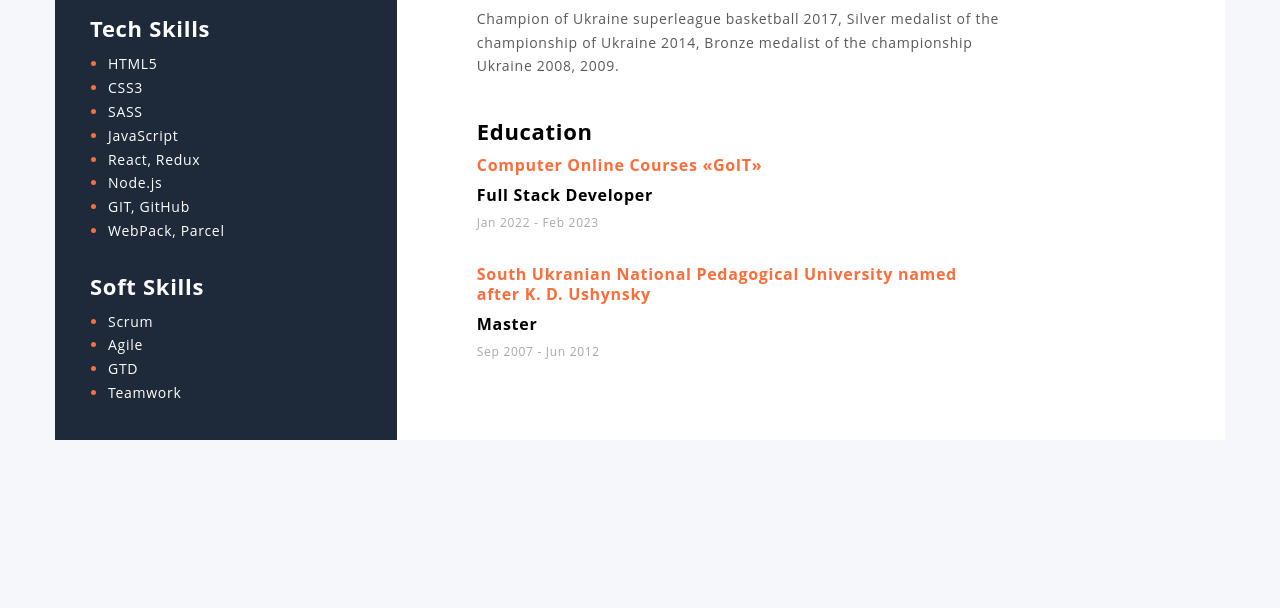
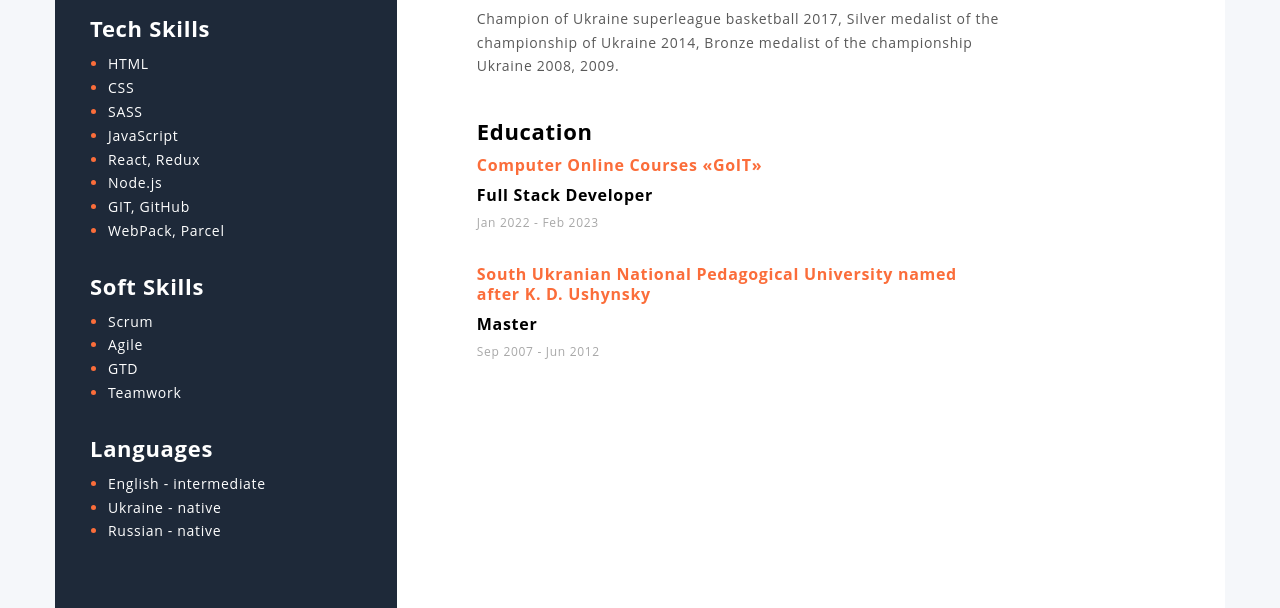
Before and after one commit to uncle-Stas/resume, a plain HTML site: page index.html in a window 1280 px wide. Shown: the part 665-1273 px from the top of the page. Before the commit the page ends 1105 px from the top, so only its background shows below. Drawn offline with nearby package versions, Linux system fonts and the light colour scheme.

Commit message:
added languages

```diff
--- a/index.html
+++ b/index.html
@@ -79,8 +79,8 @@
           <!--Раздел Tech Skills-->
           <h2 class="secondary-title">Tech Skills</h2>
           <ul class="tech-skills__list">
-            <li class="skills__item">HTML5</li>
-            <li class="skills__item">CSS3</li>
+            <li class="skills__item">HTML</li>
+            <li class="skills__item">CSS</li>
             <li class="skills__item">SASS</li>
             <li class="skills__item">JavaScript</li>
             <li class="skills__item">React, Redux</li>
@@ -96,6 +96,14 @@
             <li class="skills__item">Agile</li>
             <li class="skills__item">GTD</li>
             <li class="skills__item">Teamwork</li>
+          </ul>
+
+          <!--Раздел Langugae-->
+          <h2 class="secondary-title">Languages</h2>
+          <ul class="soft-skills__list">
+            <li class="skills__item">English - intermediate</li>
+            <li class="skills__item">Ukraine - native</li>
+            <li class="skills__item">Russian - native</li>
           </ul>
         </div>
       </section>
--- a/sass/layouts/_left-section.scss
+++ b/sass/layouts/_left-section.scss
@@ -80,6 +80,7 @@
 
 .soft-skills__list {
   padding-left: 18px;
+  margin-bottom: 30px;
 }
 
 .skills__item {
```
Also changed, not shown: css/main.css, css/main.min.css, 2 other files.
